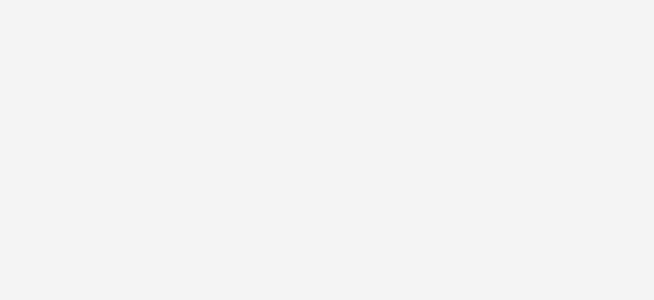
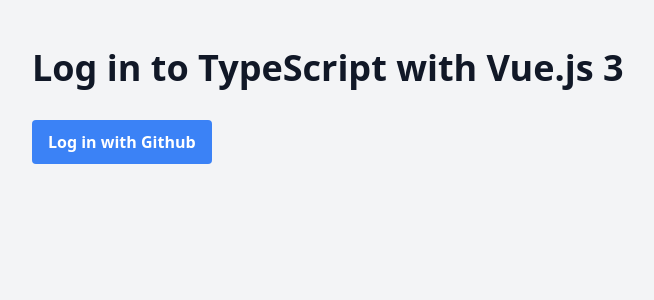
Before and after one commit to akhfih/learn-mastering-nuxt3, a Nuxt app: page /login in a window 1280 px wide. Before the commit this address had no page. Shown: the top 300 px of the page, without its empty margins (272-926 px from the left). Built offline with nearby package versions, Linux system fonts and the light colour scheme.

Commit message:
4-2 creating login page

```diff
--- /dev/null
+++ b/composables/useFirstLesson.ts
@@ -0,0 +1,4 @@
+export default () => {
+    const { chapters } = useCourse();
+    return chapters[0].lessons[0];
+  };
--- a/pages/course.vue
+++ b/pages/course.vue
@@ -2,8 +2,7 @@
   <div class="prose mb-12">
     <h1>
       <span class="font-medium">
-        Course:
-        <span class="font-bold">Mastering Nuxt 3</span>
+        <span class="font-bold">{{ title }}</span>
       </span>
     </h1>
   </div>
@@ -58,7 +57,7 @@
 </template>
 
 <script setup>
-const { chapters } = useCourse();
+const { chapters, title } = useCourse();
 
 const resetError = async (error) => {
   await navigateTo(
--- a/pages/index.vue
+++ b/pages/index.vue
@@ -1 +1,9 @@
-<template>Hallo, World !</template>
+<template>
+  <NuxtLink class="underline font-medium" :href="firstLesson.path">
+    Go to first lesson
+  </NuxtLink>
+</template>
+
+<script setup lang="ts">
+const firstLesson = useFirstLesson();
+</script>
--- /dev/null
+++ b/pages/login.vue
@@ -0,0 +1,12 @@
+<template>
+  <div class="prose w-full max-w-2xl h-9">
+    <h1>Log in to {{ title }}</h1>
+    <button class="bg-blue-500 text-white font-bold py-2 px-4 rounded">
+      Log in with Github
+    </button>
+  </div>
+</template>
+
+<script setup lang="ts">
+const { title } = useCourse();
+</script>
```
